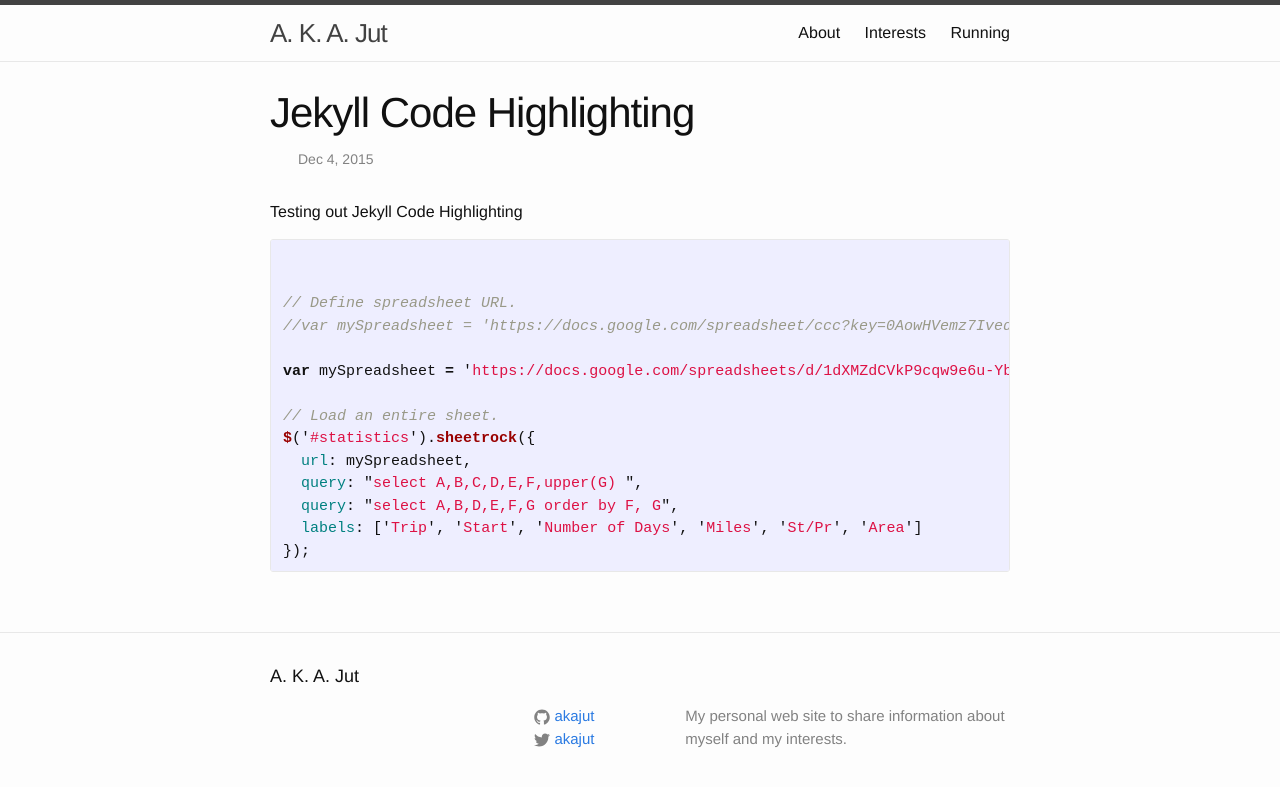
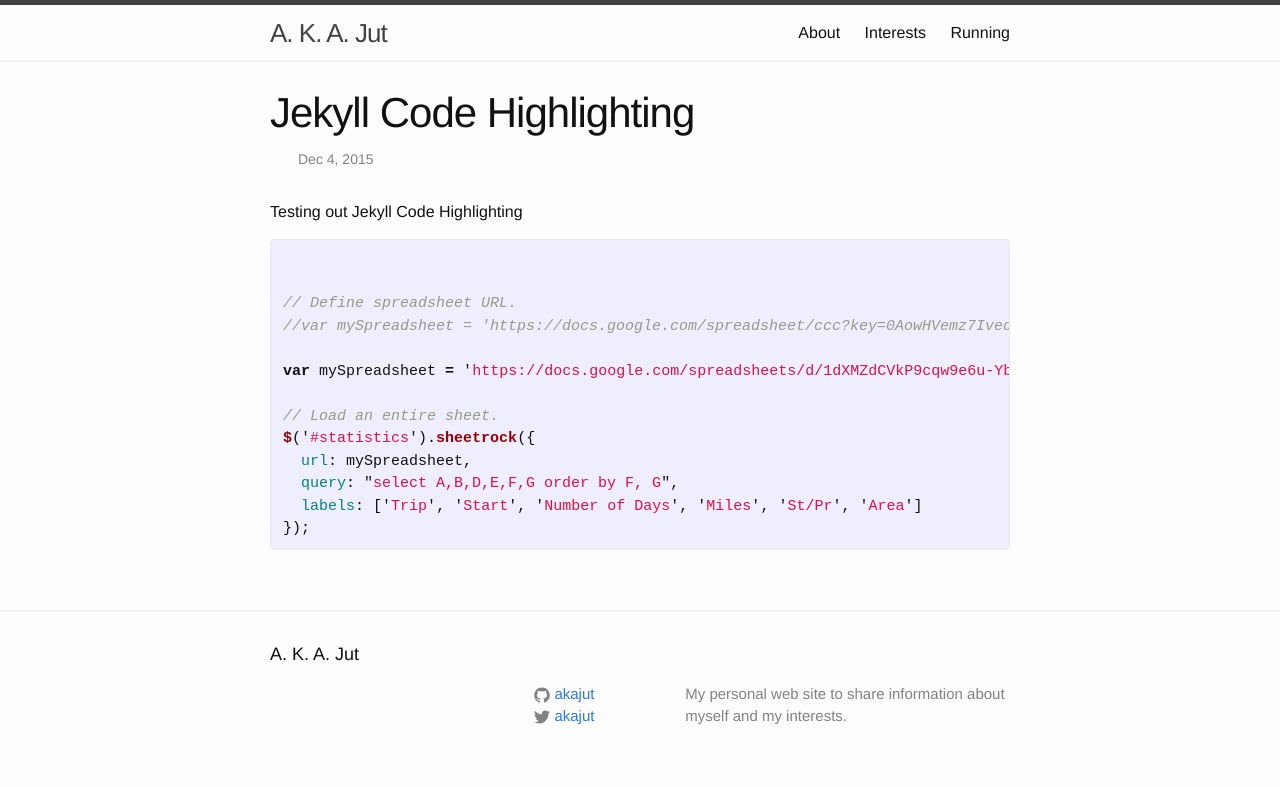
Before and after one commit to akajut/jekyll-ghpages, a Jekyll site: the page built from _posts/2015-12-04-Syntax-Hightlighting.markdown, in a window 1280 px wide. Shown: the top 787 px of the page. Built offline with Jekyll 4.4.1, drawn with Linux system fonts in a browser that asks for light colours.

Commit message:
Removed Reference code

```diff
--- a/_posts/2015-12-04-Syntax-Hightlighting.markdown
+++ b/_posts/2015-12-04-Syntax-Hightlighting.markdown
@@ -16,7 +16,6 @@ var mySpreadsheet = 'https://docs.google.com/spreadsheets/d/1dXMZdCVkP9cqw9e6u-Y
 // Load an entire sheet.
 $('#statistics').sheetrock({
   url: mySpreadsheet,
-  query: "select A,B,C,D,E,F,upper(G) ",
   query: "select A,B,D,E,F,G order by F, G",
   labels: ['Trip', 'Start', 'Number of Days', 'Miles', 'St/Pr', 'Area']
 });
```
